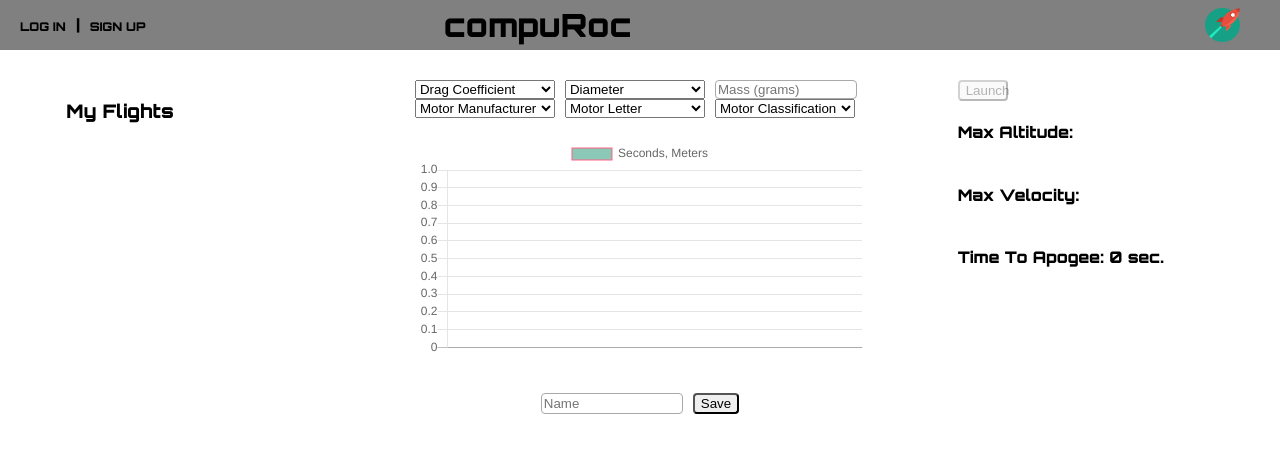
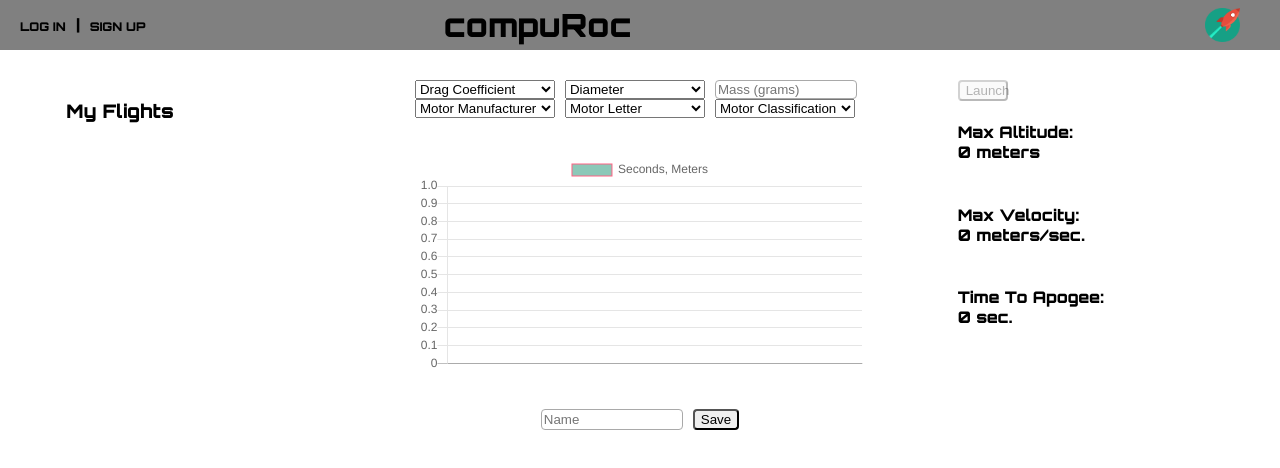
Before and after one commit to lyzengar/compuroc, a React (Create React App) app: page / in a window 1280 px wide. Shown: the top 468 px of the page. Built offline with nearby package versions, Linux system fonts and the light colour scheme; the HTML template or start-up script is replaced by a standard one.

Commit message:
update README

```diff
--- a/config/database.js
+++ b/config/database.js
@@ -6,5 +6,4 @@ var db = mongoose.connection;
 
 db.once('open', function() {
     console.log(`Connected to MongoDB at ${db.host}:${db.port}`)
-    //console.log(`Mongoose connected to: ${process.env.DATABASE_URL}`)
 });
--- a/src/App.jsx
+++ b/src/App.jsx
@@ -78,7 +78,8 @@ class App extends Component {
     let handleErr = () => {
       let manu = document.getElementById('manu');
       let motorLetters = document.getElementById('motorLetters');
-      console.log(`${manu.value} does not make ${motorLetters.value} motors.`)
+      let errors = document.getElementById('errors');
+      errors.innerText=`${manu.value} does not make ${motorLetters.value} motors.`
     }
     var postData = `<search-request><manufacturer>${this.state.motorManu}</manufacturer><impulse-class>${this.state.motorLetter}</impulse-class></search-request>`;
       fetch('//thrustcurve.org/servlets/search', {
@@ -161,7 +162,7 @@ class App extends Component {
     let tTA = parseFloat(this.state.burnTime) + tCoast; //timeToApogee
 
     this.setState({
-      tTA: tTA, tCoast: tCoast, Scoast: Scoast, newBeta: newBeta
+      tTA: tTA, tCoast: tCoast, Scoast: Scoast, newBeta: newBeta, maxVel: Vburnout, maxAlt: maxAltitude
     }, function() {
       this.graphLaunch();
     });
--- a/src/components/Center/Center.jsx
+++ b/src/components/Center/Center.jsx
@@ -1,6 +1,7 @@
 import React from 'react';
 import Inputs from '../Inputs/Inputs';
 import Graph from '../Graph/Graph';
+import Errors from '../Errors/Errors';
 import './Center.css';
 
 const Center = (props) => {
@@ -12,6 +13,7 @@ const Center = (props) => {
                 motorClass={props.motorClass}
                 handleMotorData={props.handleMotorData}
             />
+            <Errors />
             <Graph
                 calcLaunch={props.calcLaunch}
                 graphLaunch={props.graphLaunch}
--- a/src/components/Errors/Errors.css
+++ b/src/components/Errors/Errors.css
@@ -0,0 +1,6 @@
+#errors {
+    font-family: 'Orbitron', sans-serif;
+    text-align: center;
+    color: #DF352E;
+    height: 16px;
+}
--- a/src/components/Errors/Errors.jsx
+++ b/src/components/Errors/Errors.jsx
@@ -0,0 +1,10 @@
+import React from 'react';
+import './Errors.css';
+
+const Errors = () => {
+    return (
+        <div id="errors"></div>
+    )
+}
+
+export default Errors;
--- a/src/components/FlightInfo/FlightInfo.jsx
+++ b/src/components/FlightInfo/FlightInfo.jsx
@@ -5,9 +5,9 @@ const FlightInfo = (props) => {
     return (
         <div className="FlightInfo">
             <button disabled={props.disableButton} onClick={props.calcLaunch}>Launch</button>
-            <h4>Max Altitude: {props.maxAlt}</h4>
-            <h4>Max Velocity: {props.maxVel}</h4>
-            <h4>Time To Apogee: {props.tTA ? parseFloat(props.tTA).toFixed(2): "0"} sec.</h4>
+            <h4>Max Altitude: <br/>{props.maxAlt ? parseFloat(props.maxAlt).toFixed(2): "0"} meters</h4>
+            <h4>Max Velocity: <br/>{props.maxVel ? parseFloat(props.maxVel).toFixed(2): "0"} meters/sec.</h4>
+            <h4>Time To Apogee: <br/>{props.tTA ? parseFloat(props.tTA).toFixed(2): "0"} sec.</h4>
         </div>
     )
 }
--- a/src/components/LoginForm/LoginForm.jsx
+++ b/src/components/LoginForm/LoginForm.jsx
@@ -17,12 +17,13 @@ class LoginForm extends Component {
     }
 
     handleSubmit = (e) => {
+      let errors = document.getElementById('errors');
       e.preventDefault();
       userService.login(this.state)
       .then(() => {
         this.props.handleLogin();
       })
-      .catch(err => alert('Invalid Credentials'));
+      .catch(err => errors.innerText=err);
     }
 
     render() {
--- a/src/components/SignupForm/SignupForm.jsx
+++ b/src/components/SignupForm/SignupForm.jsx
@@ -12,19 +12,19 @@ class SignupForm extends Component {
   }
 
   handleChange = (field, e) => {
-    //this.props.updateMessage('');
     this.setState({
       [field]: e.target.value
     });
   }
 
   handleSubmit = (e) => {
+    let errors = document.getElementById('errors');
     e.preventDefault();
     userService.signup(this.state)
       .then(() => {
         this.props.handleSignup();
       })
-      //.catch(err => this.props.updateMessage(err.message));
+      .catch(err => errors.innerText=err);
   }
 
   isFormInvalid() {
--- a/src/pages/LoginPage.jsx
+++ b/src/pages/LoginPage.jsx
@@ -7,7 +7,6 @@ const LoginPage = (props) => {
         <div className="Modal">
             <LoginForm
                 {...this.props}
-                //updateMessage={this.updateMessage}
                 handleLogin={props.handleLogin}
             />
         </div>
--- a/src/pages/SignupPage.jsx
+++ b/src/pages/SignupPage.jsx
@@ -7,7 +7,6 @@ const SignupPage = (props) => {
         <div className="Modal">
             <SignupForm
                 {...this.props}
-                //updateMessage={this.updateMessage}
                 handleSignup={props.handleSignup}
             />
         </div>
```
Also changed, not shown: config/seeds.js (deleted), 1 other file (tests, documents, lock files or other folders).
